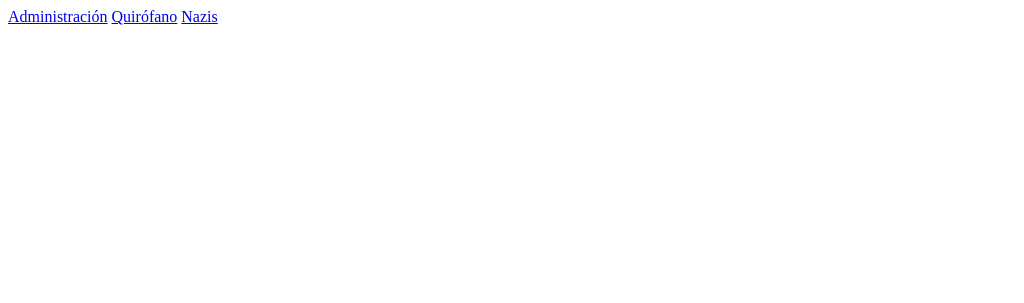
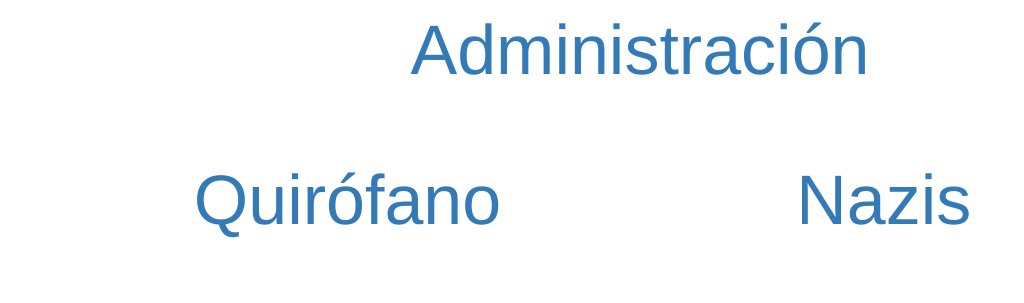
Before and after one commit to carloslancha/escape-room-tools, a website: page public/index.html in a window 1280 px wide. Shown: the whole page, without its empty margins (0-1024 px from the left). Drawn offline with nearby package versions, Linux system fonts and the light colour scheme.

Commit message:
Improve just a little the index.html ;)

```diff
--- a/public/index.html
+++ b/public/index.html
@@ -3,10 +3,31 @@
 	<head>
 		<meta charset="UTF-8">
 		<title>Escape Room</title>
+		<link rel="stylesheet" href="/bootstrap/dist/css/bootstrap.min.css">
+		<style>
+			.container {
+				font-size: 5em;
+			}
+
+			.row {
+				margin-bottom: 50px;
+			}
+		</style>
 	</head>
 	<body>
-		<a href="/admin">Administración</a>
-		<a href="/quirofano">Quirófano</a>
-		<a href="/nazis">Nazis</a>
+		<div class="container text-center">
+			<div class="row">
+				<div class="col-md-12">
+					<a href="/admin">Administración</a>
+				</div>
+			</div>
+			<div class="row">
+				<div class="col-md-offset-1 col-md-4">
+					<a href="/quirofano">Quirófano</a>
+				</div>
+				<div class="col-md-offset-2col-md-4">
+					<a href="/nazis">Nazis</a>
+				</div>
+			</div>
 	</body>
 </html>
```
